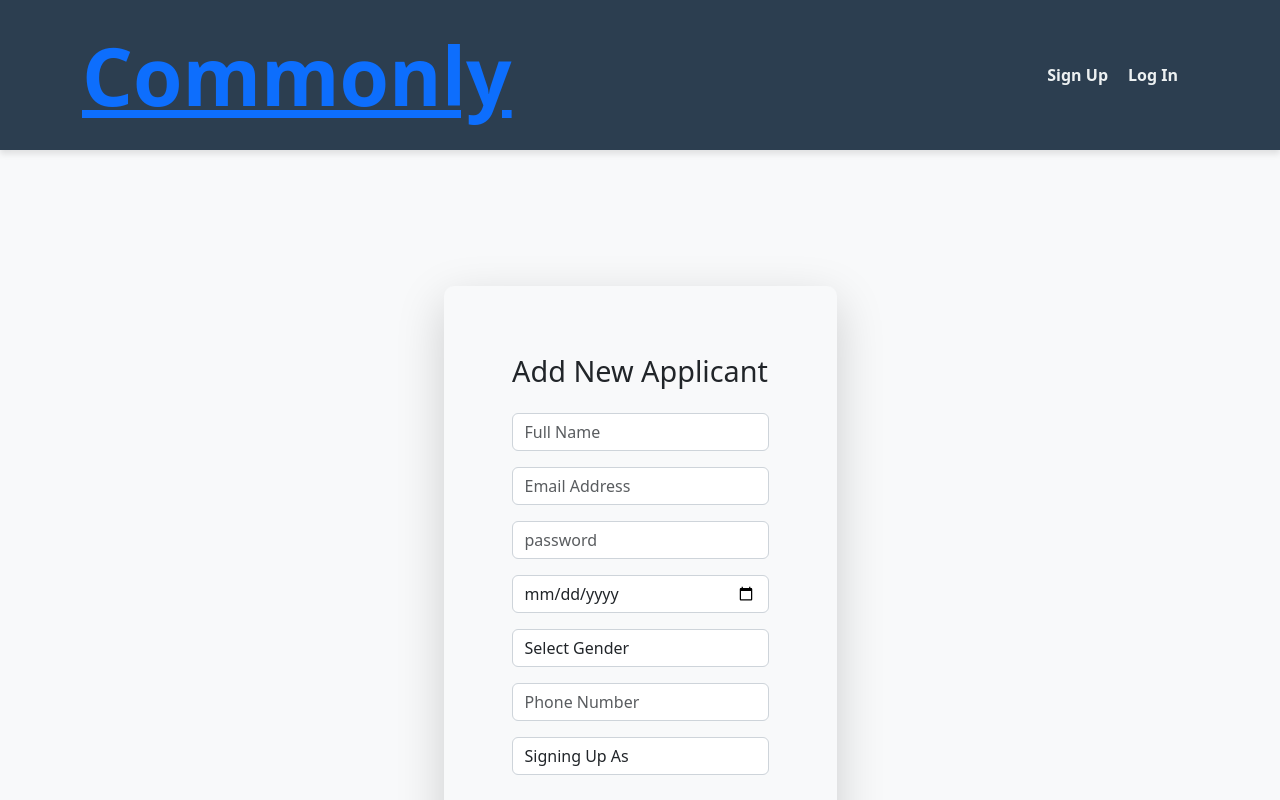
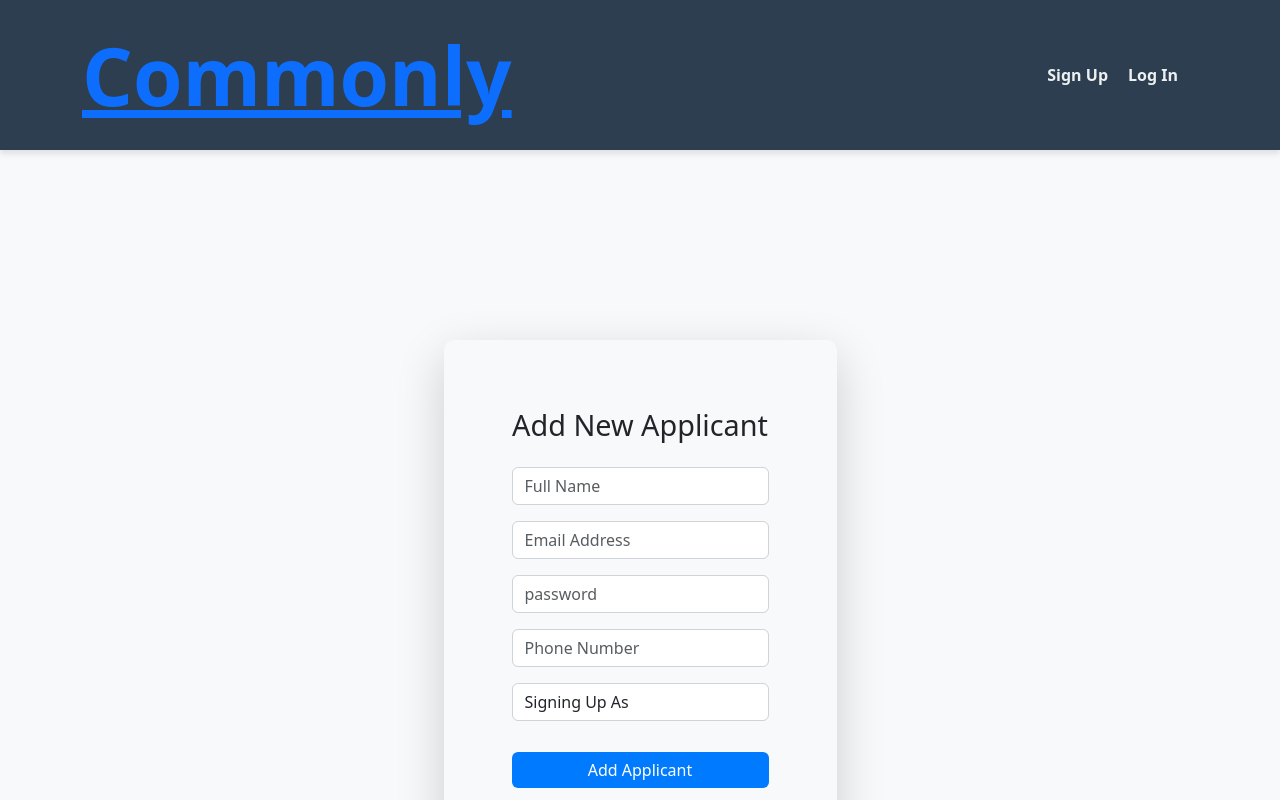
Before and after one commit to muhammad-anas17/Final_Year_Project, a React (Create React App) app in the folder frontend/: page /add in a window 1280 px wide. Shown: the top 800 px of the page. Built offline with nearby package versions, Linux system fonts and the light colour scheme.

Commit message:
Add changes

```diff
--- a/frontend/src/Pages/Add.jsx
+++ b/frontend/src/Pages/Add.jsx
@@ -11,8 +11,6 @@ const Add = () => {
     Name: "",
     email: "",
     password:"",
-    DateOfBirth:"",
-    Gender:"",
     ContactInformation:"",
     type:"",
   });
@@ -94,30 +92,6 @@ const Add = () => {
                   </div>
                   <div className="mb-3">
                     <input
-                      type="date"
-                      className="form-control"
-                      placeholder="Date Of Birth"
-                      name="DateOfBirth"
-                      onChange={handleChange}
-                    />
-                  </div>
-                  <div className="mb-3">
-                    <label htmlFor="gender"></label>
-                    <select
-                      id="gender"
-                      className="form-control"
-                      name="Gender"
-                      onChange={handleChange}
-                      value={book.Gender}
-                    >
-                      <option value="">Select Gender</option>
-                      <option value="male">Male</option>
-                      <option value="female">Female</option>
-                      <option value="other">Other</option>
-                    </select>
-                  </div>
-                  <div className="mb-3">
-                    <input
                       type="tel"
                       className="form-control"
                       placeholder="Phone Number"
```
Also changed, not shown: 1 other file (tests, documents, lock files or other folders).
